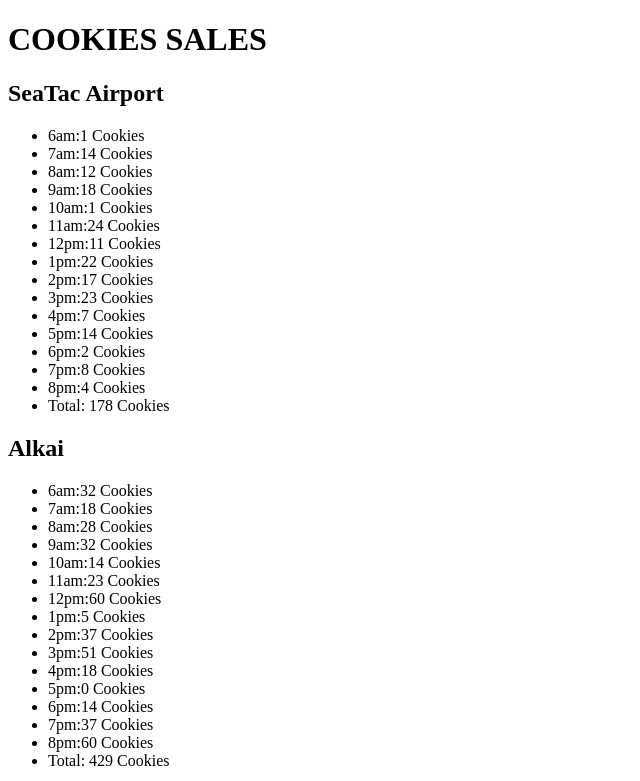
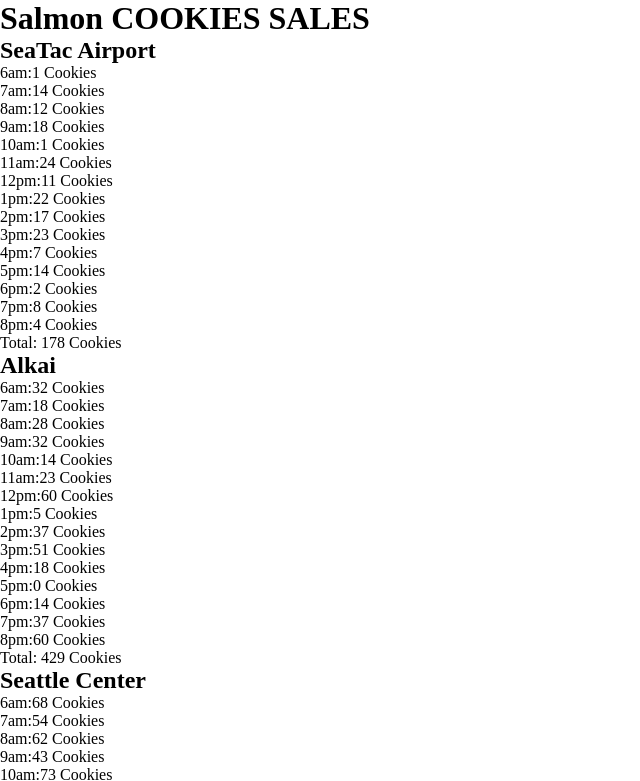
Before and after one commit to saidmattar/cookie-stand, a plain HTML site: page sales.html in a window 1280 px wide. Shown: the top 781 px of the page, without its empty margins (0-640 px from the left). Drawn offline with Linux system fonts and the light colour scheme.

Commit message:
updating sales.html and style.css

```diff
--- a/sales.html
+++ b/sales.html
@@ -4,7 +4,9 @@
     <title> Salmon Cookies Sales</title>
   </head>
   <body>
-    <h1 id ="title"> COOKIES SALES </h1>
+    <div id="">
+      <h1 id ="title"> Salmon COOKIES SALES </h1>
+    <link href="style.css" rel="stylesheet" type="text/css">
     <script src = "app.js"> </script>
   </body>
 </html>
--- a/style.css
+++ b/style.css
@@ -0,0 +1,5 @@
+* {
+  width: 100%;
+  padding: 0%;
+  margin: 0%;
+}
```
